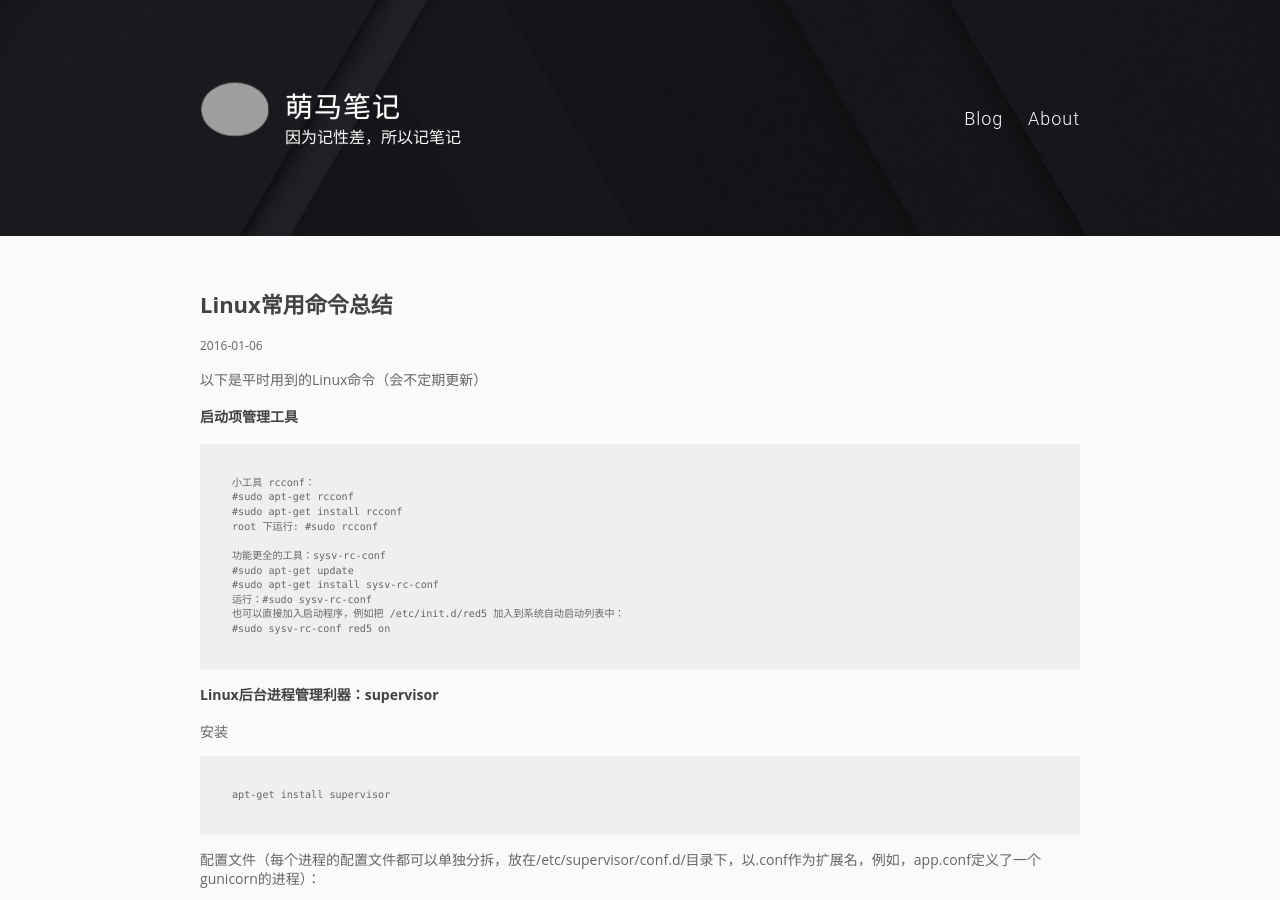
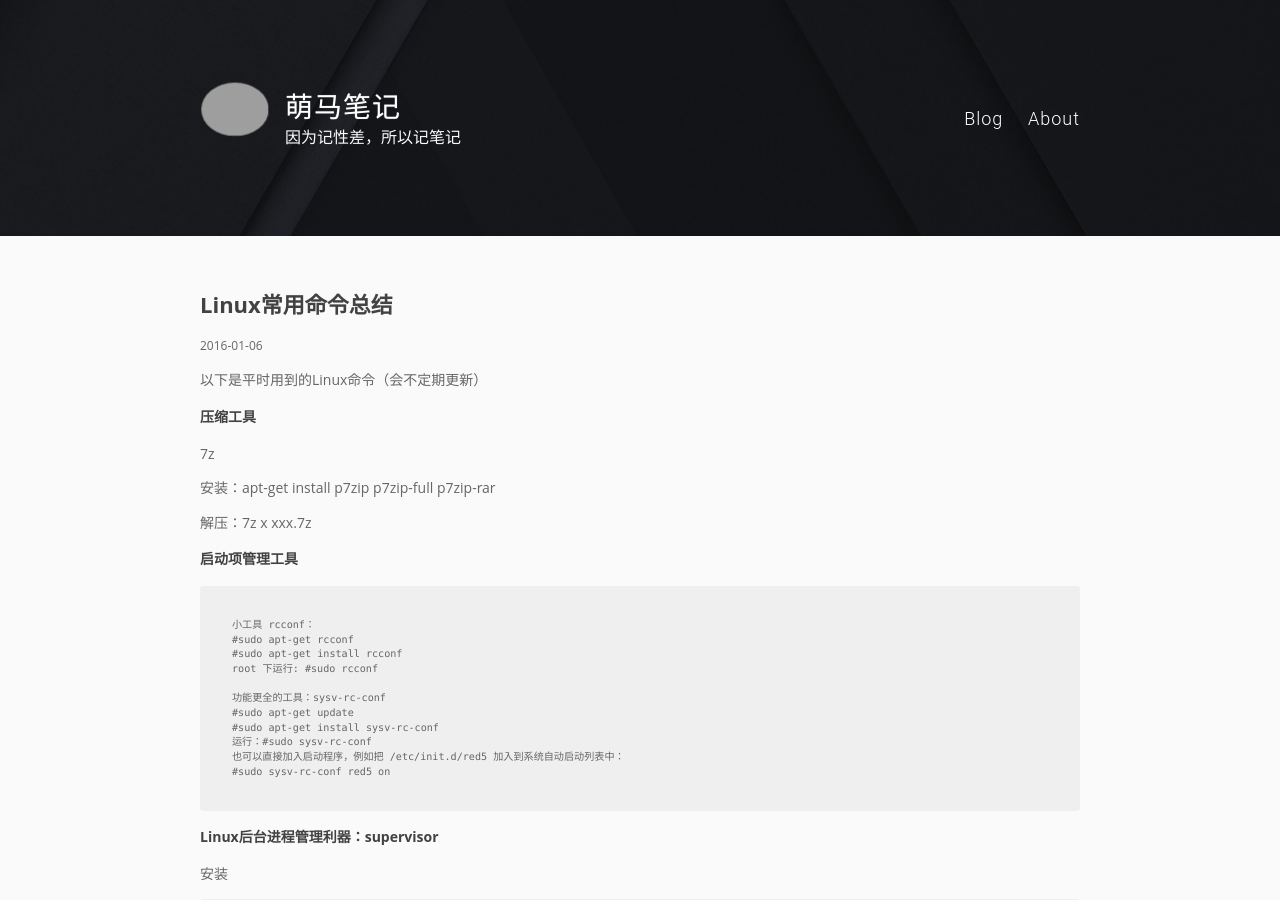
Before and after one commit to pingmalu/pingmalu.github.io, a Jekyll site: the page built from _posts/2016-01-06-Linux常用命令总结.md, in a window 1280 px wide and 900 px high. Built offline with Jekyll 4.4.1, drawn with Linux system fonts in a browser that asks for light colours; nearby versions of some CDN libraries; grey boxes are pictures that could not be loaded.

Commit message:
'update'

```diff
--- a/_posts/2016-01-06-Linux常用命令总结.md
+++ b/_posts/2016-01-06-Linux常用命令总结.md
@@ -3,6 +3,15 @@ layout: post
 title: Linux常用命令总结
 ---
 以下是平时用到的Linux命令（会不定期更新）
+
+
+### 压缩工具
+
+7z
+
+安装：apt-get install p7zip p7zip-full p7zip-rar
+
+解压：7z x xxx.7z
 
 
 ### 启动项管理工具
```
